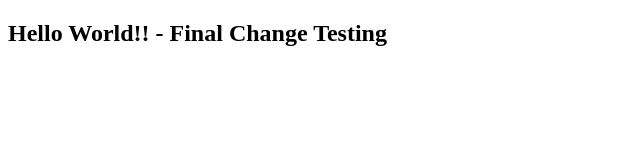
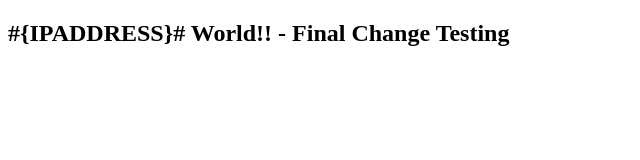
Before and after one commit to alwin-tom/sample-application, a plain HTML site: page web/index.html in a window 1280 px wide. Shown: the whole page, without its empty margins (0-640 px from the left). Drawn offline with Linux system fonts and the light colour scheme.

Commit message:
variable replace

```diff
--- a/web/index.html
+++ b/web/index.html
@@ -11,6 +11,6 @@ and open the template in the editor.
         <meta name="viewport" content="width=device-width, initial-scale=1.0">
     </head>
     <body>
-        <h2>Hello World!! - Final Change Testing</h2>
+        <h2>#{IPADDRESS}# World!! - Final Change Testing</h2>
     </body>
 </html>
```
